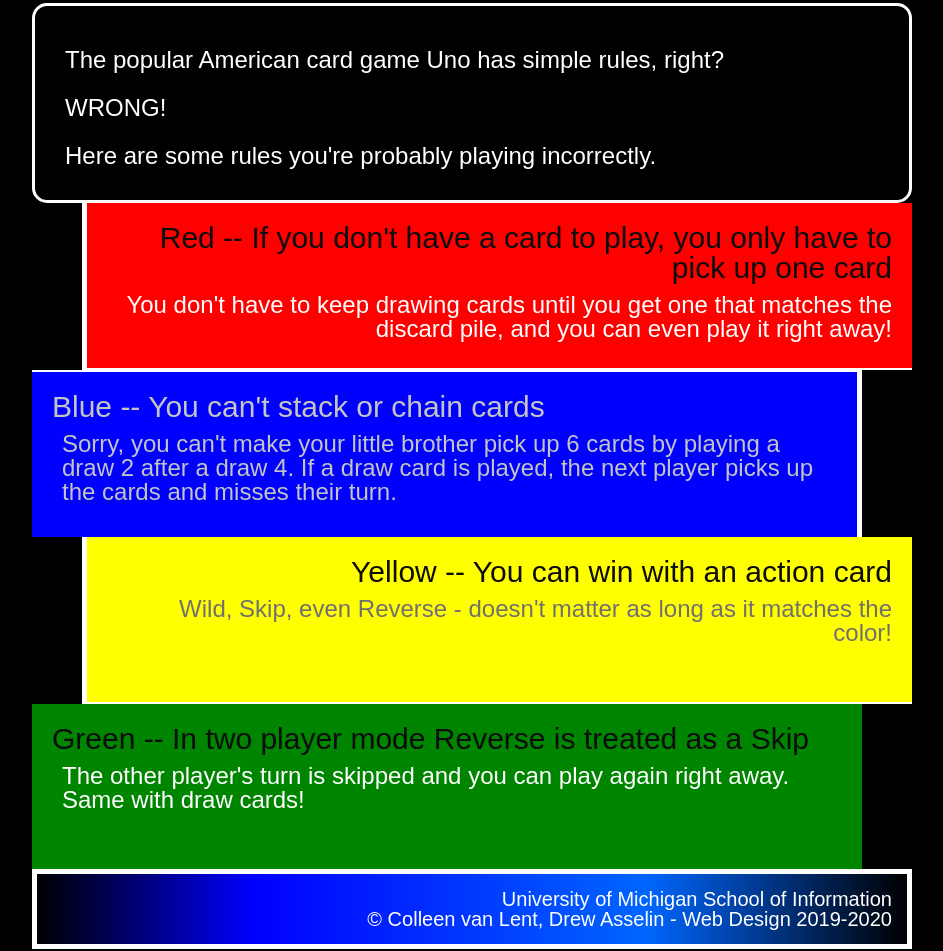
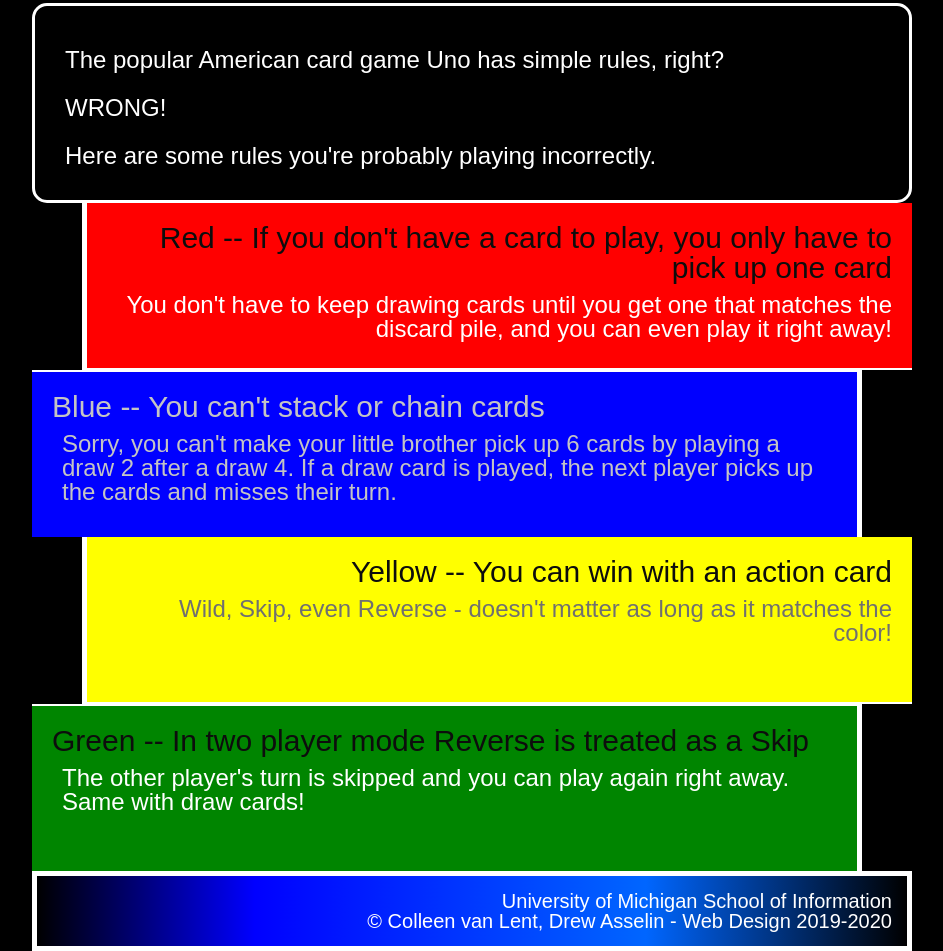
Before and after one commit to yuyuuyang/-hw3-2022, a plain HTML site: page index.html in a window 1280 px wide. Shown: the part 325-1276 px from the top of the page, without its empty margins (168-1111 px from the left). Drawn offline with Linux system fonts and the light colour scheme.

Commit message:
Add files via upload

```diff
--- a/css/style.css
+++ b/css/style.css
@@ -88,8 +88,8 @@
     background-color:#008500;
     text-align:left;
     margin-right: 50px;
-    border-right:5px;
-    border-top:2px;
+    border-right:5px solid #ffffff;
+    border-top:2px solid #ffffff;
     border-bottom:none;
     border-left:none;
 }
```
